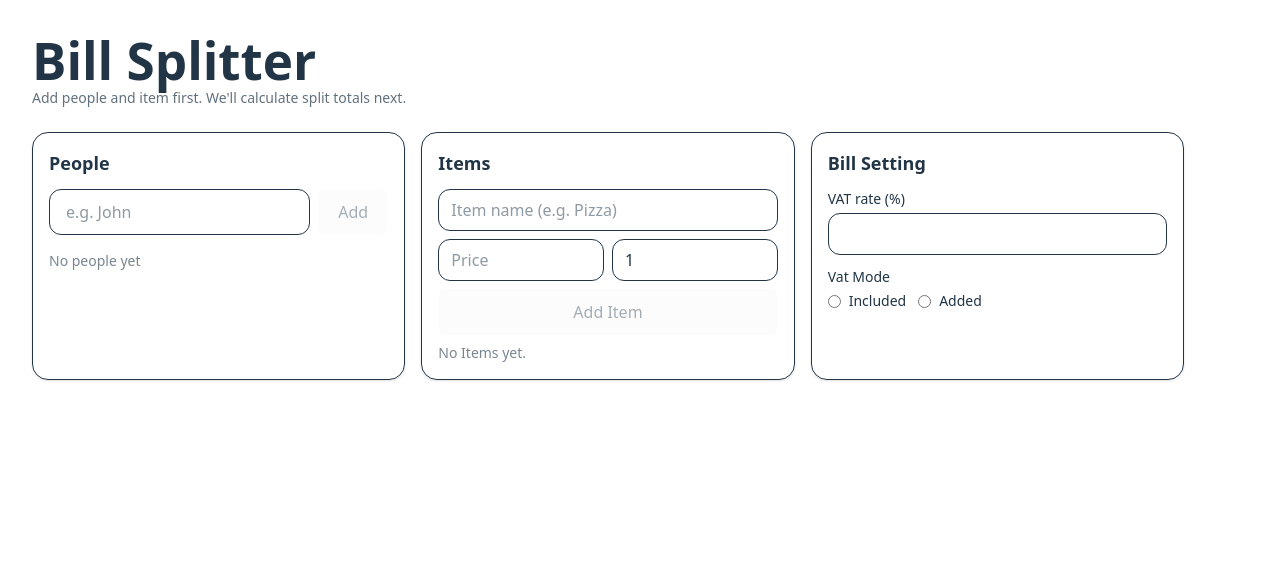
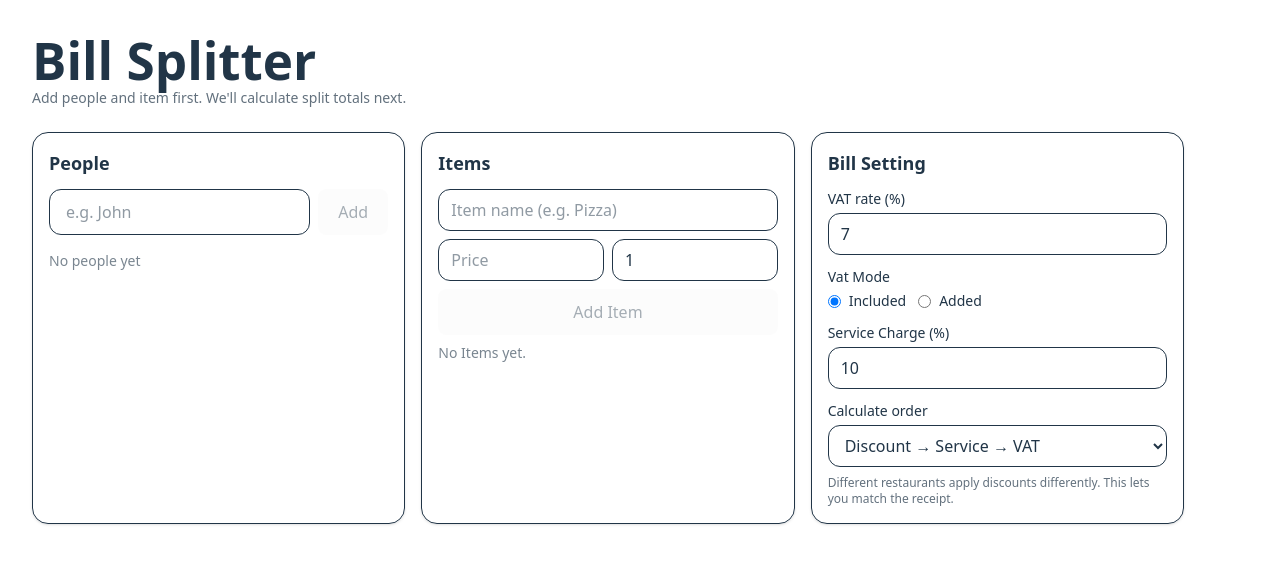
Before and after one commit to mosetz/bill-splitter, a React (Vite) app: page / in a window 1280 px wide. Shown: the top 564 px of the page. Built offline with nearby package versions, Linux system fonts and the light colour scheme.

Commit message:
added service charge section and calculate order section currently  have minor bug

```diff
--- a/src/component/bill/BillSetting.jsx
+++ b/src/component/bill/BillSetting.jsx
@@ -31,7 +31,7 @@ export default function BillSetting() {
                     type="number"
                     min="0"
                     step="0.1"
-                    value={bill.setVatRate}
+                    value={bill.vatRate}
                     onChange={onVatRateChange}
                 />
             </div>
@@ -44,7 +44,7 @@ export default function BillSetting() {
                         <input
                             type="radio"
                             name="vatMode"
-                            checked={bill.setVatMode === "INCLUDED"}
+                            checked={bill.vatMode === "INCLUDED"}
                             onChange={() => dispatch(setVatMode("INCLUDED"))}
                         />
                         <span className="text-sm">Included</span>
@@ -54,14 +54,45 @@ export default function BillSetting() {
                         <input
                             type="radio"
                             name="vatMode"
-                            checked={bill.setVatMode === "ADDED"}
+                            checked={bill.vatMode === "ADDED"}
                             onChange={() => dispatch(setVatMode("ADDED"))}
                         />
                         <span className="text-sm">Added</span>
                     </label>
                 </div>
             </div>
+
+            {/* Service */}
+            <div className="mb-3">
+                <label className="block text-sm font-medium mb-1">Service Charge (%)</label>
+                <input
+                    className="w-full rounded-xl border px-3 py-2"
+                    type="number"
+                    min="0"
+                    step="0.1"
+                    value={bill.serviceRate}
+                    onChange={onServiceRateChange}
+                />
+            </div>
+
+            {/* order preset */}
+            <div>
+                <label className="block text-sm font-medium mb-1">Calculate order</label>
+                <select
+                    className="w-full rounded-xl border px-3 py-2"
+                    value={bill.calculationPreset}
+                    onChange={(e) => dispatch(setCalculationPreset(e.target.value))}
+                >
+                    <option value="DISC_FIRST">Discount → Service → VAT </option>
+                    <option className="text-black-800" value="SERVICE_FIRST">Service → Discount → VAT </option>
+
+                </select>
+
+                <p className="mt-2 text-xs opacity-70">
+                     Different restaurants apply discounts differently. This lets you match the receipt.
+                </p>
+            </div>
         </section>
-    )
+    );
 
 }
```
